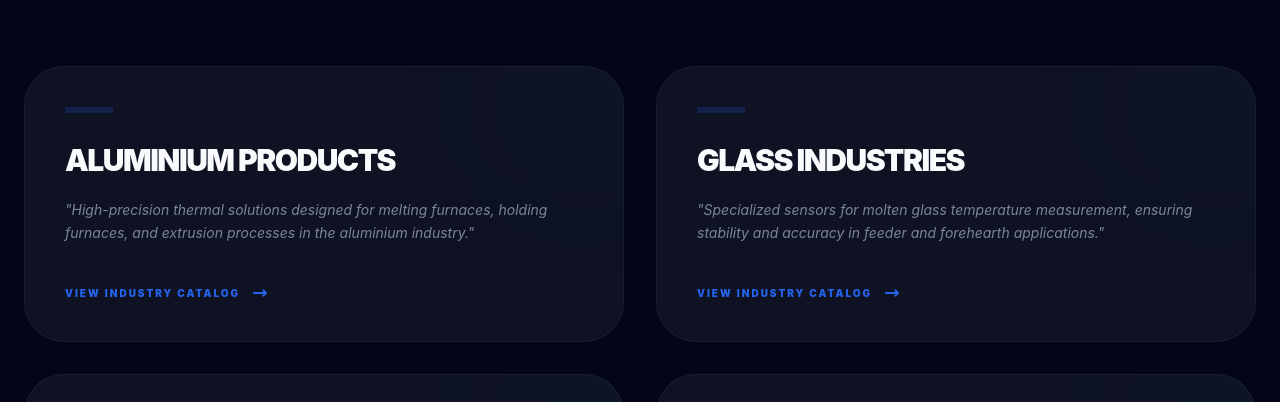
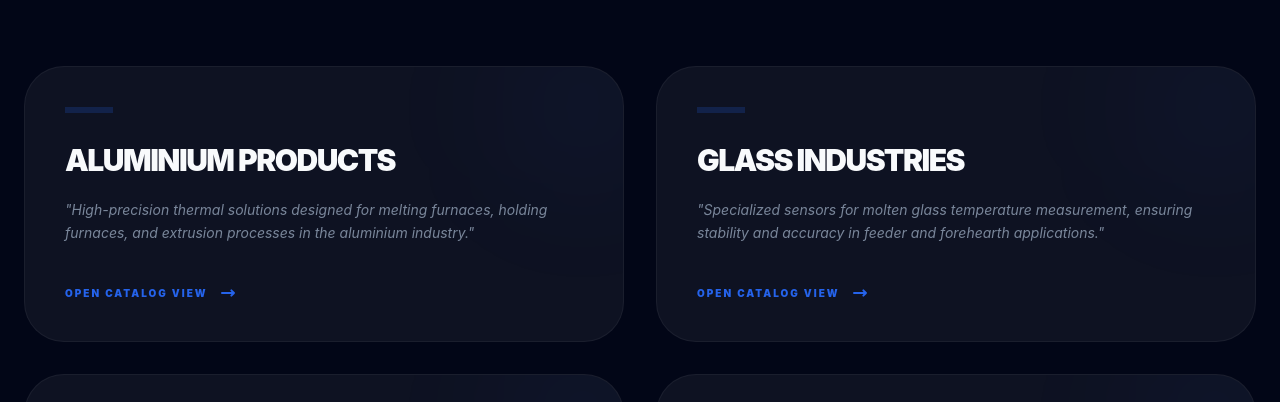
Before and after one commit to 0Anil0/unitech, a React (Vite) app: page /industries in a window 1280 px wide. Shown: the part 386-788 px from the top of the page. Built offline with nearby package versions, Linux system fonts and the light colour scheme.

Commit message:
remove download pdf fun in industries

```diff
--- a/src/pages/Industries.jsx
+++ b/src/pages/Industries.jsx
@@ -1,6 +1,8 @@
-import React from 'react';
+import React, { useState, useEffect } from 'react';
 
 const Industries = () => {
+    const [selectedPdf, setSelectedPdf] = useState(null);
+
     const industriesData = [
         {
             title: 'Aluminium Products',
@@ -24,6 +26,14 @@ const Industries = () => {
         }
     ];
 
+    useEffect(() => {
+        const handleEsc = (event) => {
+            if (event.keyCode === 27) setSelectedPdf(null);
+        };
+        window.addEventListener('keydown', handleEsc);
+        return () => window.removeEventListener('keydown', handleEsc);
+    }, []);
+
     return (
         <div className="pt-32 pb-20 px-6 max-w-7xl mx-auto min-h-screen">
             <nav className="flex gap-2 text-[10px] font-bold uppercase tracking-widest text-muted mb-6">
@@ -40,12 +50,10 @@ const Industries = () => {
 
             <div className="grid grid-cols-1 md:grid-cols-2 gap-8 mt-16">
                 {industriesData.map((item, idx) => (
-                    <a
+                    <button
                         key={idx}
-                        href={item.pdf}
-                        target="_blank"
-                        rel="noopener noreferrer"
-                        className="group p-10 border border-white/5 bg-white/5 rounded-[2.5rem] hover:bg-brand-accent/10 hover:border-brand-accent/40 transition-all duration-500 relative overflow-hidden"
+                        onClick={() => setSelectedPdf(item.pdf)}
+                        className="group text-left w-full p-10 border border-white/5 bg-white/5 rounded-[2.5rem] hover:bg-brand-accent/10 hover:border-brand-accent/40 transition-all duration-500 relative overflow-hidden cursor-pointer"
                     >
                         {/* Decorative Background Icon/Number */}
                         <div className="absolute -top-10 -right-10 w-40 h-40 bg-brand-accent/5 rounded-full blur-3xl group-hover:bg-brand-accent/20 transition-all duration-700"></div>
@@ -62,15 +70,52 @@ const Industries = () => {
                             </p>
 
                             <div className="flex items-center gap-3 text-[10px] font-black uppercase tracking-[0.2em] text-brand-accent">
-                                <span>View Industry Catalog</span>
+                                <span>Open Catalog View</span>
                                 <svg className="w-4 h-4 transform group-hover:translate-x-2 transition-transform" fill="none" viewBox="0 0 24 24" stroke="currentColor">
                                     <path strokeLinecap="round" strokeLinejoin="round" strokeWidth={3} d="M17 8l4 4m0 0l-4 4m4-4H3" />
                                 </svg>
                             </div>
                         </div>
-                    </a>
+                    </button>
                 ))}
             </div>
+
+            {/* PDF Viewer Modal */}
+            {selectedPdf && (
+                <div className="fixed inset-0 z-[110] flex items-center justify-center p-4">
+                    <div
+                        className="absolute inset-0 bg-brand-deep/90 backdrop-blur-xl transition-opacity duration-300"
+                        onClick={() => setSelectedPdf(null)}
+                    ></div>
+
+                    <div className="relative w-full max-w-6xl h-[90vh] bg-neutral-900 overflow-hidden flex flex-col shadow-2xl rounded-3xl border border-white/10 animate-fade-in">
+                        {/* Modal Header */}
+                        <div className="flex justify-between items-center p-4 border-b border-white/5 shrink-0 bg-black/20">
+                            <span className="text-[10px] font-black text-brand-accent uppercase tracking-widest px-4">Technical Catalog Viewer</span>
+                            <button
+                                onClick={() => setSelectedPdf(null)}
+                                className="w-10 h-10 flex items-center justify-center hover:bg-white/5 rounded-full transition-all text-muted"
+                            >
+                                <svg className="w-6 h-6" fill="none" viewBox="0 0 24 24" stroke="currentColor">
+                                    <path strokeLinecap="round" strokeLinejoin="round" strokeWidth={2} d="M6 18L18 6M6 6l12 12" />
+                                </svg>
+                            </button>
+                        </div>
+
+                        <div className="flex-1 bg-white relative">
+                            {/* PDF Embed */}
+                            <iframe
+                                src={`${selectedPdf}#toolbar=0&navpanes=0&scrollbar=0`}
+                                className="w-full h-full border-none"
+                                title="Industry Catalog"
+                            ></iframe>
+
+                            {/* Overlay to catch clicks if needed */}
+                            <div className="absolute inset-0 pointer-events-none border-[12px] border-neutral-900/10"></div>
+                        </div>
+                    </div>
+                </div>
+            )}
 
             <div className="mt-24 p-12 glass-panel border-white/5 bg-white/[0.02] rounded-[3rem] text-center">
                 <h4 className="text-xl font-black text-main uppercase mb-4 tracking-tight">Need a Custom Solution?</h4>
```
